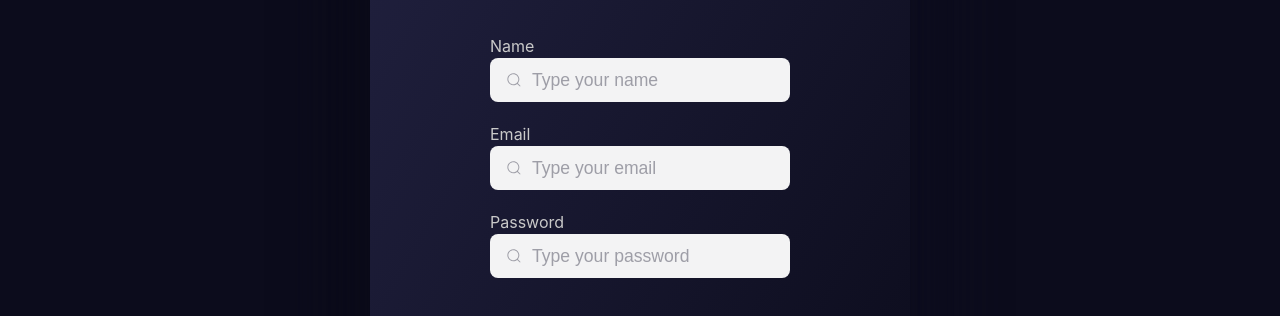
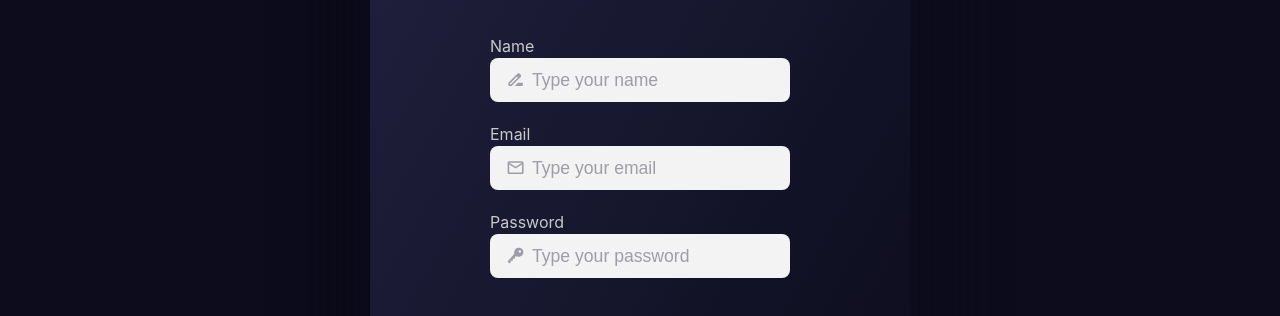
Before and after one commit to Williancc1557/willchat-plataform, a React (Vite) app: page /register in a window 1280 px wide. Shown: the part 277-593 px from the top of the page. Built offline with nearby package versions, Linux system fonts and the light colour scheme.

Commit message:
feat: implements rect-icon

```diff
--- a/package.json
+++ b/package.json
@@ -16,6 +16,7 @@
     "react": "^18.2.0",
     "react-dom": "^18.2.0",
     "react-hook-form": "^7.45.1",
+    "react-icons": "^5.0.1",
     "react-router-dom": "^6.14.1",
     "styled-components": "^6.0.1"
   },
--- a/src/components/InputText/index.tsx
+++ b/src/components/InputText/index.tsx
@@ -1,22 +1,20 @@
 import { UseFormRegisterReturn } from "react-hook-form";
 import { InputStyled } from "./styled";
+import { IconType } from "react-icons";
 
 interface InputTextProps {
   className?: string;
   type?: string;
   register?: UseFormRegisterReturn;
   placeholder?: string;
+  icon: IconType;
 }
 
 export const InputText = (props: InputTextProps) => {
   return (
     <InputStyled>
       <div className={`group ${props.className}`}>
-        <svg className="icon" aria-hidden="true" viewBox="0 0 24 24">
-          <g>
-            <path d="M21.53 20.47l-3.66-3.66C19.195 15.24 20 13.214 20 11c0-4.97-4.03-9-9-9s-9 4.03-9 9 4.03 9 9 9c2.215 0 4.24-.804 5.808-2.13l3.66 3.66c.147.146.34.22.53.22s.385-.073.53-.22c.295-.293.295-.767.002-1.06zM3.5 11c0-4.135 3.365-7.5 7.5-7.5s7.5 3.365 7.5 7.5-3.365 7.5-7.5 7.5-7.5-3.365-7.5-7.5z"></path>
-          </g>
-        </svg>
+        <props.icon className="icon"/>
         <input
           placeholder={props.placeholder}
           {...props.register}
--- a/src/components/InputText/styled.ts
+++ b/src/components/InputText/styled.ts
@@ -39,7 +39,7 @@ export const InputStyled = styled.div`
     position: absolute;
     left: 1rem;
     fill: #9e9ea7;
-    width: 1rem;
-    height: 1rem;
+    width: 1.2rem;
+    height: 1.2rem;
   }
 `;
--- a/src/views/RegisterPage/index.tsx
+++ b/src/views/RegisterPage/index.tsx
@@ -4,6 +4,9 @@ import { FormContainerStyled, FormStyled } from "./styled";
 import { InputText } from "../../components/InputText";
 import { SnackBar } from "../../components/SnackBar";
 import { useState } from "react";
+import { MdDriveFileRenameOutline } from "react-icons/md";
+import { MdOutlineEmail } from "react-icons/md";
+import { IoKey } from "react-icons/io5";
 
 interface Inputs {
   name: string;
@@ -28,6 +31,7 @@ export const RegisterPage = () => {
             <div className="input-container">
               <label htmlFor="name">Name</label>
               <InputText
+                icon={MdDriveFileRenameOutline}
                 type="text"
                 register={register("name", { required: true })}
                 placeholder="Type your name"
@@ -36,6 +40,7 @@ export const RegisterPage = () => {
             <div className="input-container">
               <label htmlFor="email">Email</label>
               <InputText
+                icon={MdOutlineEmail}
                 type="text"
                 register={register("email", { required: true })}
                 placeholder="Type your email"
@@ -44,6 +49,7 @@ export const RegisterPage = () => {
             <div className="input-container">
               <label htmlFor="password">Password</label>
               <InputText
+                icon={IoKey}
                 type="text"
                 register={register("password", { required: true })}
                 placeholder="Type your password"
```
Also changed, not shown: 1 other file (tests, documents, lock files or other folders).
